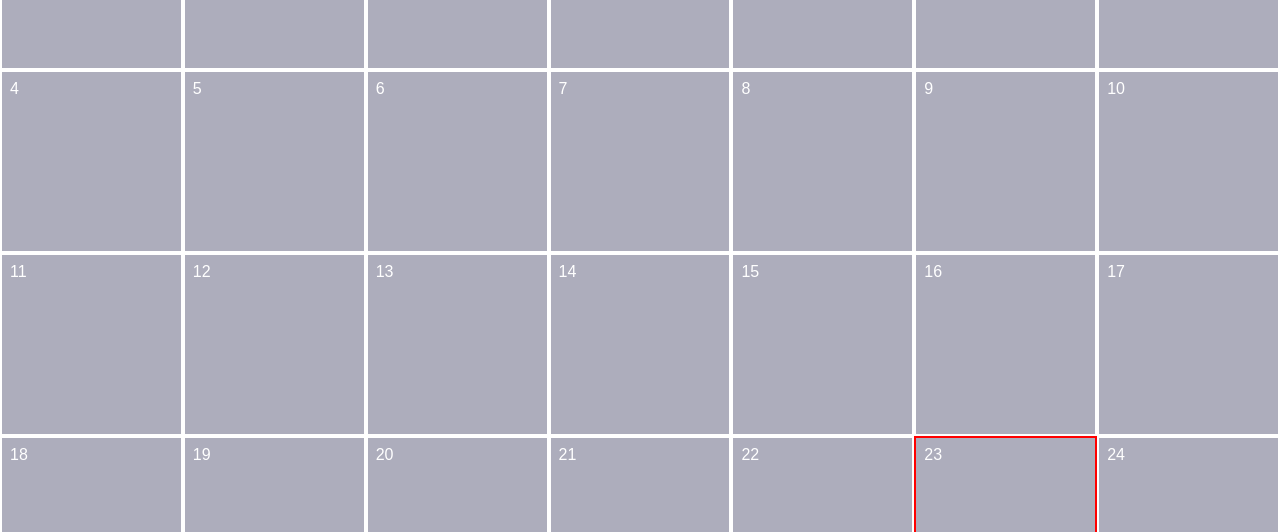
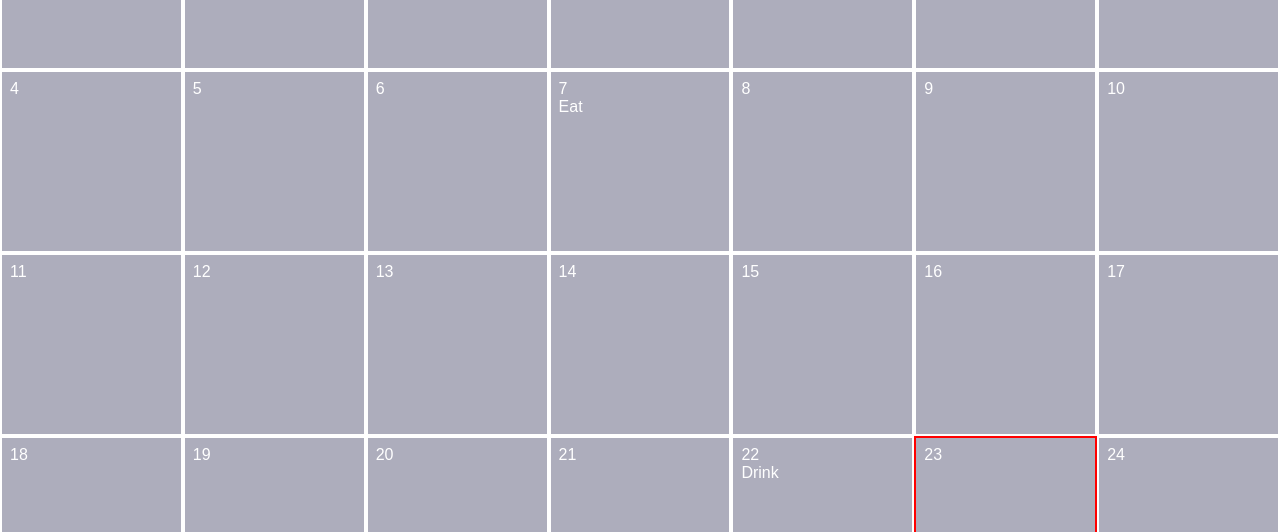
Before and after one commit to veronica-ivanova/calendar-app, a React (Vite) app: page / in a window 1280 px wide. Shown: the part 236-768 px from the top of the page. Built offline with nearby package versions, Linux system fonts and the light colour scheme.

Commit message:
feat: group tasks by date and add to calendar

```diff
--- a/src/components/calenadar-day.tsx/calendar-day.tsx
+++ b/src/components/calenadar-day.tsx/calendar-day.tsx
@@ -1,17 +1,25 @@
 import classNames from 'classnames'
 import styles from './calendar-day.module.css'
+import type {Task} from "../../types/types.ts";
 
 type Props = {
-    day?: number,
+    date?: Date
+    tasks?: Task[];
     isCurrentDay?: boolean,
 }
 
-export const CalendarDay = ({ day, isCurrentDay } : Props) => {
- return (
-    <div className={classNames(styles.root, {
-        [styles.active]: isCurrentDay
-    })}>
-        {day ? day : ""}
-    </div>
- )
+export const CalendarDay = ({ date, tasks, isCurrentDay} : Props) => {
+     return (
+        <div className={classNames(styles.root, {
+            [styles.active]: isCurrentDay
+            })}
+        >
+            {date?.getDate()}
+
+            {tasks?.map((task: Task) => (
+                <div key={task.id}>{task.name}</div>
+            ))}
+
+        </div>
+     )
 }
--- a/src/components/calendar/calendar.tsx
+++ b/src/components/calendar/calendar.tsx
@@ -1,11 +1,11 @@
 import { CalendarDay } from "../calenadar-day.tsx/calendar-day";
 import styles from './calendar.module.css'
+import {tasks} from "../../mock.ts";
+import type {Task} from "../../types/types.ts";
 
 export const Calendar = () => {
     const today = new Date();
     const currentDay = today.getDate();
-    console.log(today);
-    console.log(currentDay);
 
     const month = today.getMonth(); //январь - 0, дек -11
     const year = today.getFullYear();
@@ -33,6 +33,23 @@ export const Calendar = () => {
     ];
     const weekDays = ["Пн", "Вт", "Ср", "Чт", "Пт", "Сб", "Вс"];
 
+    const taskByDate = tasks.reduce<Record<string, Task[]>>((acc, task) => {
+        const key = task.date.split("T")[0];
+
+        if (!acc[key]) {
+            acc[key] = [];
+        }
+        acc[key].push(task);
+        return acc;
+    }, {})
+
+    const getDateKey = (year: number, month: number, day: number) => {
+        const m = month + 1 < 10 ? "0" + (month + 1) : month + 1;
+        const d = day < 10 ? "0" + day : day;
+
+        return `${year}-${m}-${d}`;
+    };
+
     return (
         <div className={"container"}>
             <h2>{monthArray[month]}</h2>
@@ -42,14 +59,23 @@ export const Calendar = () => {
                 ))}
             </div>
             <ul className={styles.root}>
-                {[...emptyDays, ...days].map((_, i) => {
-                    const dayNumber = i - emptyDays.length + 1;
-
+                {emptyDays.map((_, i) => {
                     return (
-                        <li key={`calendar-day-${i}`}>
+                        <li key={`empty-day-${i}`}>
+                            <CalendarDay/>
+                        </li>
+                    );
+                })}
+                {days.map((_, i) => {
+                    const date = new Date(year, month, i + 1);
+                    const dateKey = getDateKey(year, month, i + 1);
+                    // const dateKey = date.toISOString().split("T")[0] 31/05 ->30/04
+                    return (
+                        <li key={`day-${i}`}>
                             <CalendarDay
-                                day={dayNumber > 0 ? dayNumber : undefined}
-                                isCurrentDay={currentDay === dayNumber}
+                                date={date}
+                                isCurrentDay={currentDay === i + 1}
+                                tasks={taskByDate[dateKey || ""]}
                             />
                         </li>
                     );
--- /dev/null
+++ b/src/mock.ts
@@ -0,0 +1,20 @@
+export const tasks = [
+    {
+        id: "ygfy4r5cu1",
+        name: "Eat",
+        description: "Everyone",
+        date: "2026-05-07T14:00:00",
+    },
+    {
+        id: "yiuii5cu1",
+        name: "Drink",
+        description: "Everyone",
+        date: "2026-05-22T14:00:00",
+    },
+    {
+        id: "yiuii5cu1",
+        name: "Walk the dog",
+        description: "Everyone",
+        date: "2026-05-31T15:00:00",
+    }
+]
--- /dev/null
+++ b/src/types/types.ts
@@ -0,0 +1,6 @@
+export type Task = {
+    id: string;
+    name: string;
+    description: string;
+    date: string;
+}
```
